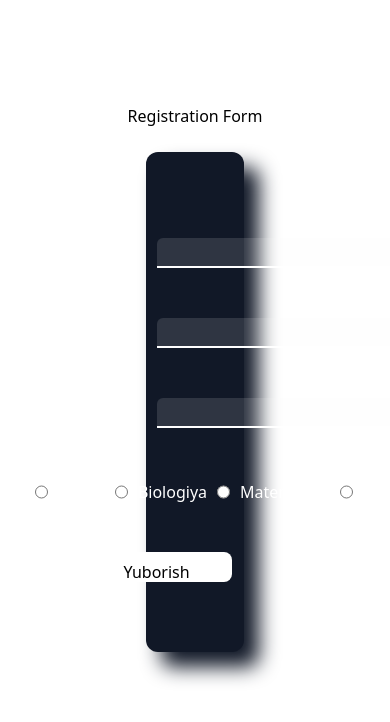
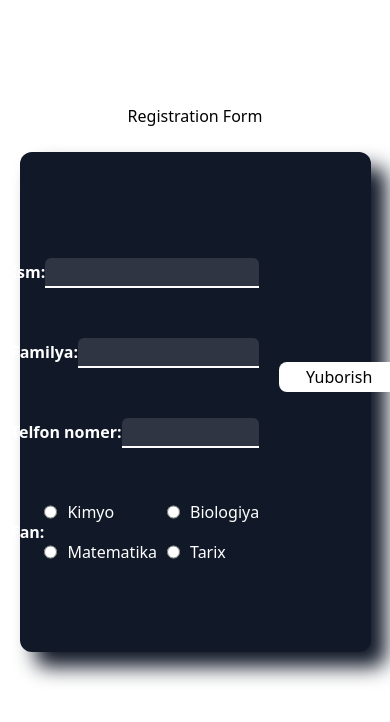
Before and after one commit to shaxzod67/IshonchNew, a React (Vite) app: page /royhat in a window 390 px wide. Shown: the top 722 px of the page. Built offline with nearby package versions, Linux system fonts and the light colour scheme; no server answers; sample sign-in values are in the browser's storage.

Commit message:
yangi malumotlar

```diff
--- a/src/companents/Royhat/Royhat.jsx
+++ b/src/companents/Royhat/Royhat.jsx
@@ -18,17 +18,15 @@ const Royhat = () => {
     setTelfon('');
 
     fetch(scriptURL, { method: 'POST', body: new FormData(form) })
-      .then(response => notification.success({message:"Malumot jo'natildi"}))
+      .then(response => notification.success({ message: "Malumot jo'natildi" }))
       .catch(error => console.error('Error!', error.message));
   }
 
   const handleClick = () => {
-
     notification.info({
       message: "Ko'rib chiqilyabdi",
       description: "Siz bilan tez orada bog'lanamiz"
     });
-
   }
 
   return (
@@ -81,21 +79,19 @@ const Royhat = () => {
               </tr>
               <tr className='fan'>
                 <td><b>Fan: </b></td>
-                <td className='fanTD'> <br />
-                  <input type="radio" name="Fan" value="Kimyo" />Kimyo
-                  <input type="radio" name="Fan" value="Biologiya" />Biologiya
-                  <input type="radio" name="Fan" value="Matematika" />Matematika
-                  <input type="radio" name="Fan" value="Tarix" />Tarix
-                </td>
-              </tr>
-              <tr>
-                <td>
-                  <button onClick={handleClick} className='fanButton' type="submit" name="submit" value="Submit">
-                    Yuborish
-                  </button>
+                <td className='fanTD'>
+                  <input type="radio" name="Fan" value="Kimyo" /><span>Kimyo</span>
+                  <input type="radio" name="Fan" value="Biologiya" /><span>Biologiya</span>
+                  <input type="radio" name="Fan" value="Matematika" /><span>Matematika</span>
+                  <input required type="radio" name="Fan" value="Tarix" /><span>Tarix</span>
                 </td>
               </tr>
             </tbody>
+          <div className='fanBtn'>
+            <button onClick={handleClick} className='fanButton' type="submit" name="submit" value="Submit">
+              Yuborish
+            </button>
+          </div>
           </table>
         </center>
       </form>
--- a/src/companents/Royhat/royhat.css
+++ b/src/companents/Royhat/royhat.css
@@ -16,7 +16,7 @@
     padding: 50px;
     padding: 10px;
     border-radius: 12px;
-    box-shadow: 15px 15px 20px rgb(17 24 39) ;
+    box-shadow: 15px 15px 20px rgb(17 24 39);
     background: rgb(17 24 39);
 }
 
@@ -26,18 +26,19 @@ td input {
     background: #f2f2f221;
     outline: none;
     border-top-left-radius: 6px;
-    border-top-right-radius:6px ;
+    border-top-right-radius: 6px;
     border-bottom: 2px solid white;
     padding: 2px 5px;
     color: white;
 }
-tr{
+
+tr {
     display: grid;
-    grid-template-columns: auto auto ;
+    grid-template-columns: auto auto;
     align-items: center;
     justify-content: space-between;
     color: white;
-    padding: 10px 20px ;
+    padding: 10px 20px;
     line-height: 40px;
     margin-top: 20px;
 
@@ -54,12 +55,51 @@ tr{
     align-items: center;
     column-gap: 10px;
 }
-.fanButton{
+
+.fanButton {
     width: 150px;
     height: 30px;
     background: white;
     color: black;
     text-align: center;
     border-radius: 8px;
-    margin-left: 90px;
 }
+.fanButton:hover{
+    background-color: rgba(89, 89, 228, 0.832);
+    color: #fff;
+}
+.fanBtn {
+    display: flex;
+    align-items: center;
+    justify-content: center;
+    margin: auto;
+}
+
+@media screen and (max-width: 400px) {
+    .table {
+        width: 90%;
+    }
+
+    .fanTD {
+        width: 100%;
+        grid-template-columns: auto auto auto auto;
+
+
+    }
+
+    .fan {
+        display: grid;
+        grid-template-columns: auto auto;
+    }
+
+    .fanButton {
+        width: 120px;
+        height: 30px;
+        background: white;
+        color: black;
+        text-align: center;
+        border-radius: 8px;
+        margin-bottom: 50px;
+    }
+
+}
```
